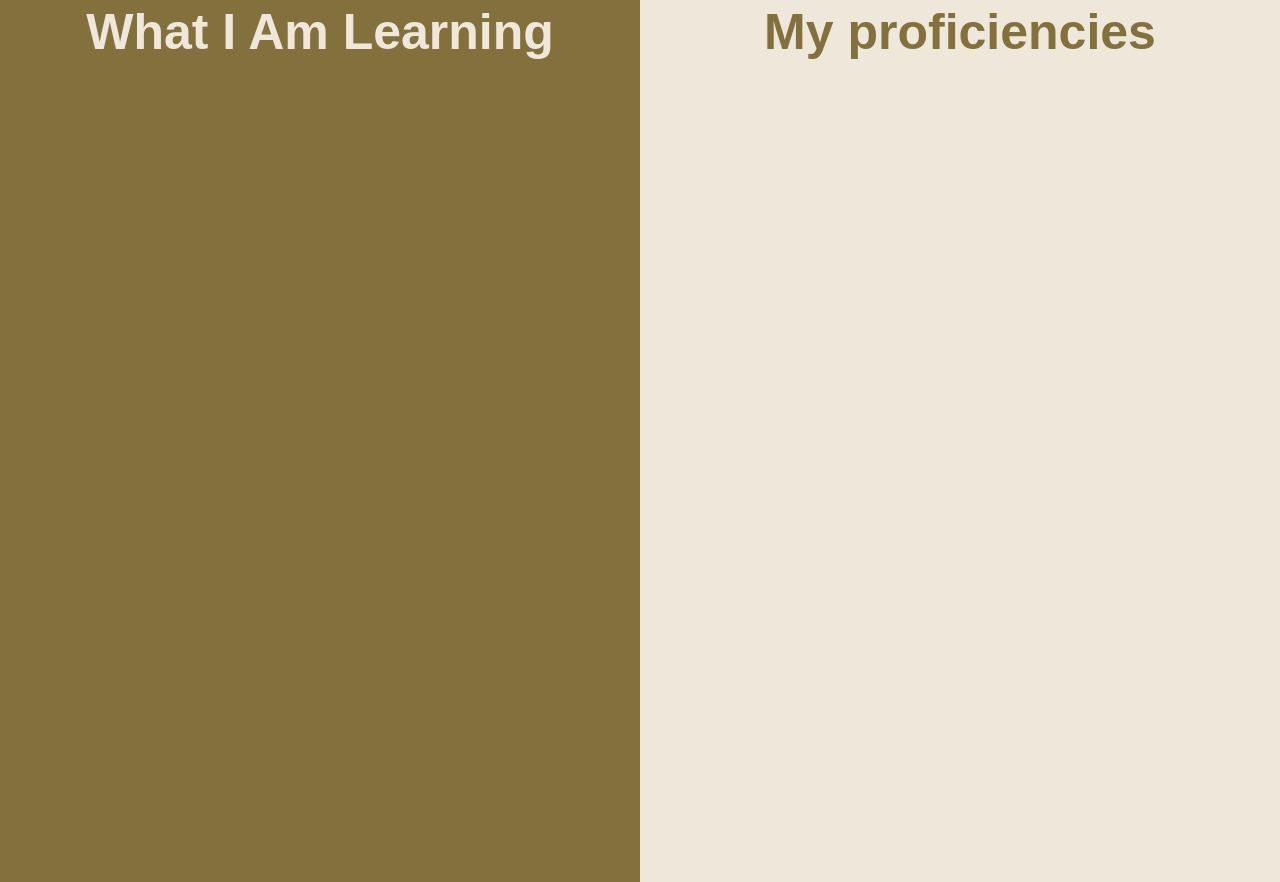
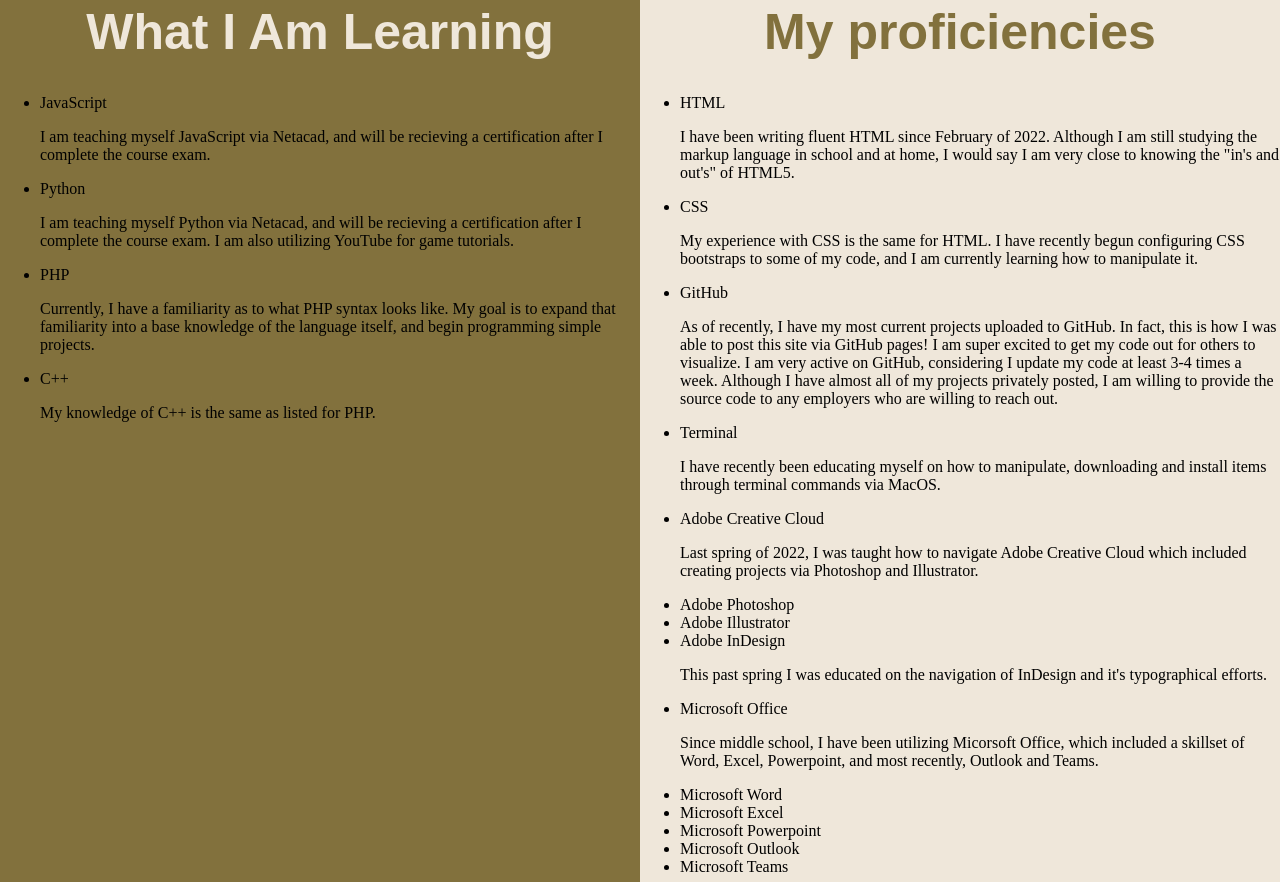
Before and after one commit to adlscnt/adlscnt.github.io, a plain HTML site: page index.html in a window 1280 px wide. Shown: the part 1398-2280 px from the top of the page. Drawn offline with nearby package versions, Linux system fonts and the light colour scheme; a web font is replaced by a local one.

Commit message:
Add files via upload

```diff
--- a/index.html
+++ b/index.html
@@ -40,7 +40,7 @@
 
         <!--Last Updated: -->
         <div class="animate__animated animate__slideInLeft animate__delay-0.5s update">
-            <p>Last Updated: Thu Feb 24, 2023</p>
+            <p>Last Updated: Sat Mar 4, 2023</p>
         </div>
 
         <!--Student Developer & Designer-->
@@ -58,7 +58,7 @@
             <header>
                 <h1 class="animate__animated animate__fadeIn animate__delay-1s hello">Hi!</h1>
                 <h1 class="animate__animated animate__fadeIn animate__delay-2s cierra">I'm Cierra</h1>
-                <p class="animate__animated animate__fadeInRight animate__delay-5s about">23  years  old,  I  am  a  sophomore  at  Northampton  Community  College,  majoring  in  Web  Development  pursuing  a  specialized  diploma  in  Web  Design</p>
+                <p class="animate__animated animate__fadeInRight animate__delay-5s about">23  years  old,  I  am  a  sophomore  at  Northampton  Community  College,  majoring  in  Web  Development  pursuing  a  specialized  diploma  in  Website  Design</p>
             </header>
 
         </div>
@@ -70,6 +70,7 @@
         data-aos-offset="0" data-aos-duration="1500">
             <header>
                 <h1>Degree Progress</h1>
+                <p>I am 54.5% finished with my Web Development AAS degree, and one more course away from recieving my Website Design SD.</p>
             </header>
         </div>
 
@@ -81,6 +82,16 @@
             data-aos-easing="ease-in-sine" data-aos-duration="1500">
                 <header>
                     <h1>What I Am Learning</h1>
+                    <ul>
+                        <li>JavaScript</li>
+                            <p>I am teaching myself JavaScript via Netacad, and will be recieving a certification after I complete the course exam.</p>
+                        <li>Python</li>
+                            <p>I am teaching myself Python via Netacad, and will be recieving a certification after I complete the course exam. I am also utilizing YouTube for game tutorials.</p>
+                        <li>PHP</li>
+                            <p>Currently, I have a familiarity as to what PHP syntax looks like. My goal is to expand that familiarity into a base knowledge of the language itself, and begin programming simple projects.</p>
+                        <li>C++</li>
+                            <p>My knowledge of C++ is the same as listed for PHP. </p>
+                    </ul>
                 </header>
             </div>
         <!--What I already know-->
@@ -89,6 +100,29 @@
             data-aos-easing="ease-in-sine" data-aos-duration="1500">
                 <header>
                     <h1>My proficiencies</h1>
+                    <ul>
+                        <li>HTML</li>
+                            <p>I have been writing fluent HTML since February of 2022. Although I am still studying the markup language in school and at home, I would say I am very close to knowing the "in's and out's" of HTML5.</p>
+                        <li>CSS</li>
+                            <p>My experience with CSS is the same for HTML. I have recently begun configuring CSS bootstraps to some of my code, and I am currently learning how to manipulate it.</p>
+                        <li>GitHub</li>
+                            <p>As of recently, I have my most current projects uploaded to GitHub. In fact, this is how I was able to post this site via GitHub pages! I am super excited to get my code out for others to visualize. I am very active on GitHub, considering I update my code at least 3-4 times a week. Although I have almost all of my projects privately posted, I am willing to provide the source code to any employers who are willing to reach out.</p>
+                        <li>Terminal</li>
+                            <p>I have recently been educating myself on how to manipulate, downloading and install items through terminal commands via MacOS.</p>
+                        <li>Adobe Creative Cloud</li>
+                            <p>Last spring of 2022, I was taught how to navigate Adobe Creative Cloud which included creating projects via Photoshop and Illustrator.</p>
+                        <li>Adobe Photoshop</li>
+                        <li>Adobe Illustrator</li>
+                        <li>Adobe InDesign</li>
+                            <p>This past spring I was educated on the navigation of InDesign and it's typographical efforts.</p>
+                        <li>Microsoft Office</li>
+                        <p>Since middle school, I have been utilizing Micorsoft Office, which included a skillset of Word, Excel, Powerpoint, and most recently, Outlook and Teams.</p>
+                        <li>Microsoft Word</li>
+                        <li>Microsoft Excel</li>
+                        <li>Microsoft Powerpoint</li>
+                        <li>Microsoft Outlook</li>
+                        <li>Microsoft Teams</li>
+                    </ul>
                 </header>
             </div>
         </div>
```
